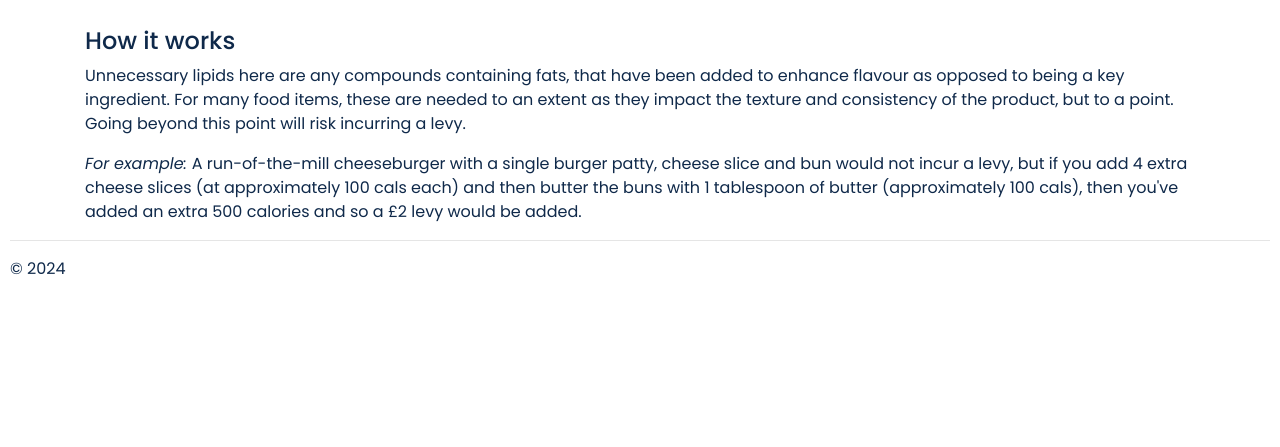
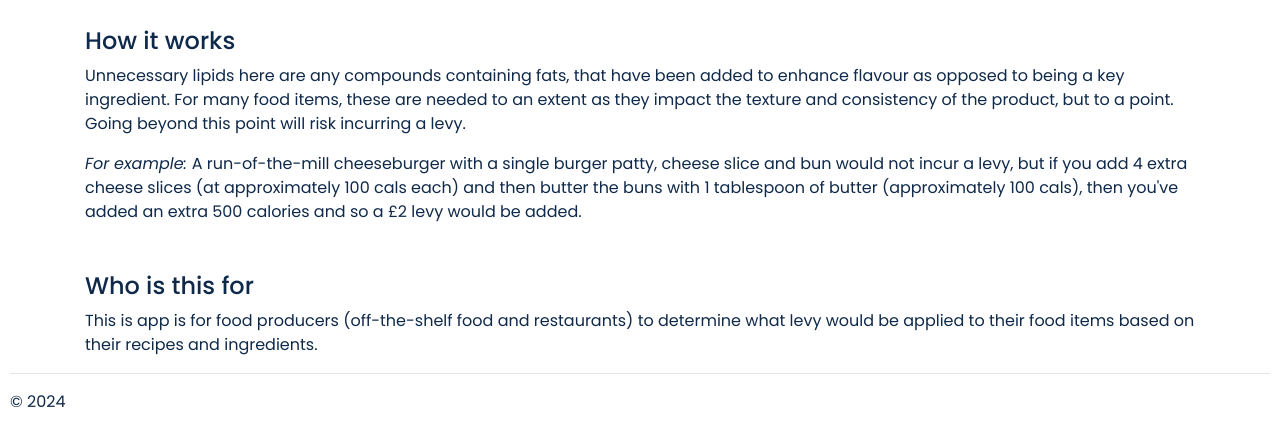
Before and after one commit to BiggestChris/Added-Lipids-Levy-Tool, a Flask app: page / in a window 1280 px wide. Shown: the part 329-776 px from the top of the page. Run offline with Flask 3, Linux system fonts and the light colour scheme.

Commit message:
Who is this for
Section describing who the app is for added to the front page

```diff
--- a/templates/index.html
+++ b/templates/index.html
@@ -34,6 +34,14 @@
         </p>
     </div>
 
+    <div class="container mt-5 mb-1">
+        <h4>Who is this for</h4>
+        <p>
+            This is app is for food producers (off-the-shelf food and restaurants) to determine what levy would be applied to their
+            food items based on their recipes and ingredients.
+        </p>
+    </div>
+
     <!-- Flash messages section
     {% with messages = get_flashed_messages(with_categories=true) %}
         {% if messages %}
```
